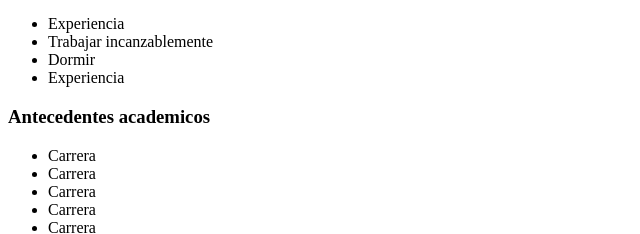
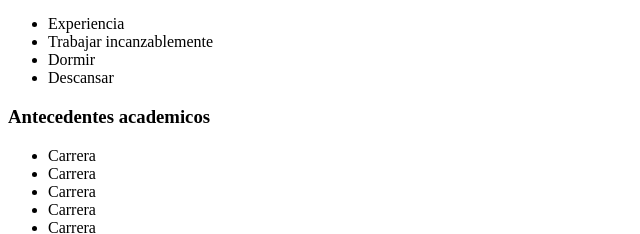
Before and after one commit to Zulema-Rodriguez/CV, a plain HTML site: page index.html in a window 1280 px wide. Shown: the part 408-642 px from the top of the page, 0-640 px from the left. Drawn offline with Linux system fonts and the light colour scheme.

Commit message:
Commit realizado desde github

```diff
--- a/index.html
+++ b/index.html
@@ -15,7 +15,7 @@
         <li>Experiencia</li>
         <li>Trabajar incanzablemente</li>
         <li>Dormir</li>
-        <li>Experiencia</li>
+        <li>Descansar</li>
     </ul>
     <h3>Antecedentes academicos</h3>
     <ul>
```
